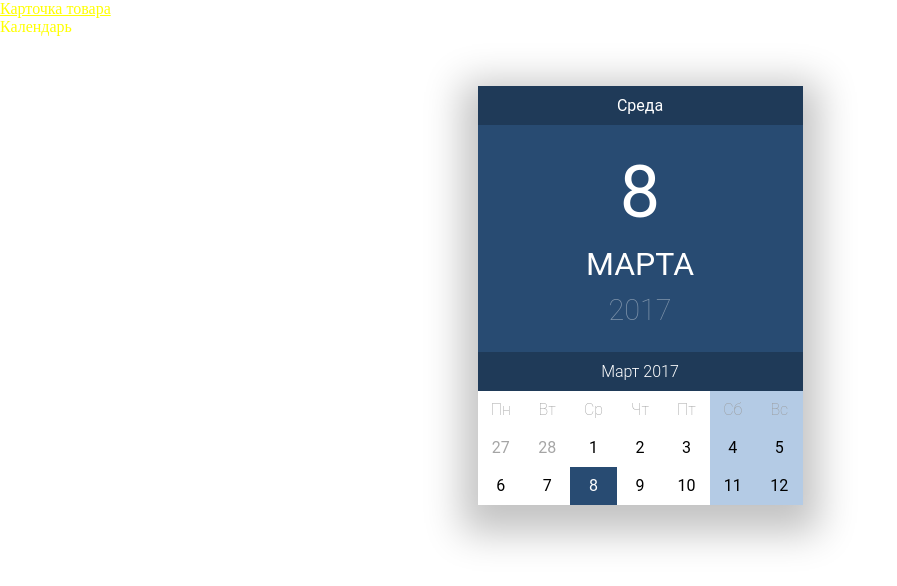
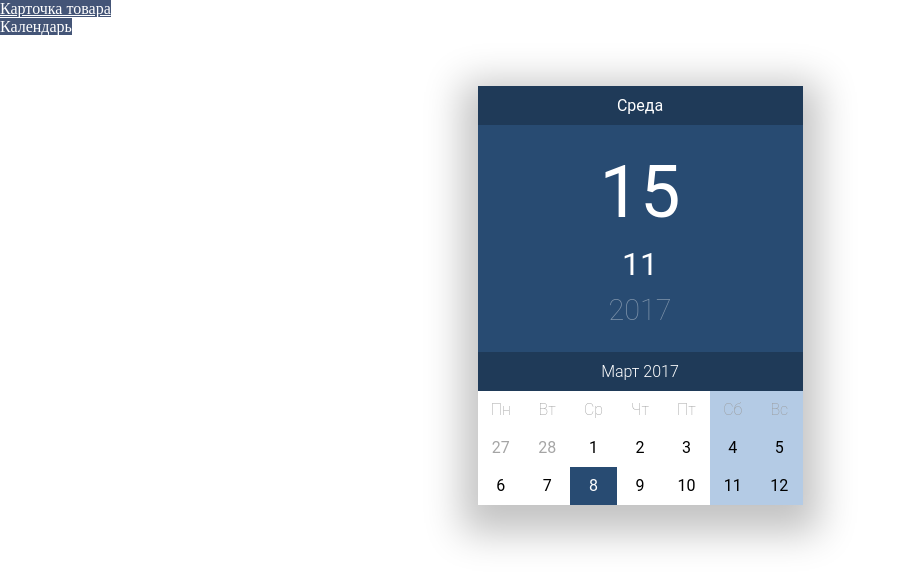
Before and after one commit to IamFenniks/react-netology, a React (Create React App) app: page /calendar in a window 1280 px wide. Shown: the top 586 px of the page, without its empty margins (0-897 px from the left). Built offline with nearby package versions, Linux system fonts and the light colour scheme; a web font is replaced by a local one.

Commit message:
Creating TopNav, +css, +refuctoring of ShopItemFinc. So ...

```diff
--- a/package.json
+++ b/package.json
@@ -6,6 +6,7 @@
     "@testing-library/jest-dom": "^5.16.5",
     "@testing-library/react": "^13.4.0",
     "@testing-library/user-event": "^13.5.0",
+    "moment": "^2.29.4",
     "prop-types": "^15.8.1",
     "react": "^18.2.0",
     "react-dom": "^18.2.0",
--- a/src/App.css
+++ b/src/App.css
@@ -573,5 +573,6 @@ button:hover {
     z-index: 100;
 }
 .top_nav a{
-  color: yellow !important;
+  color: #fff !important;
+  background-color: #457;
 }
--- a/src/App.js
+++ b/src/App.js
@@ -14,9 +14,9 @@ function App() {
     price: 399,
     currency: '£'
   }
-  const now = new Date(2017, 2, 8);
+  const now = new Date();
 
-
+// debugger
   return (
     <div className='wrapper'>
       <TopNav />
--- a/src/components/func/Calendar.jsx
+++ b/src/components/func/Calendar.jsx
@@ -1,14 +1,26 @@
 import React from "react";
 import './../../App.css';
+import moment from 'moment';
+
+window.moment = moment;
+
+moment.updateLocale('ru', {week: {dow: 1}})
+const startWeek = moment().startOf('month').startOf('week');
+const endWeek = moment().endOf('month').endOf('week');
+
+console.log(startWeek.format('YYYY.MM.DD'));
+console.log(endWeek.format('YYYY.MM.dd'));
 
 const Calendar = (props) => {
+    // debugger
+
     return (
         <div className="ui-datepicker">
             <div className="ui-datepicker-material-header">
                 <div className="ui-datepicker-material-day">Среда</div>
                 <div className="ui-datepicker-material-date">
-                    <div className="ui-datepicker-material-day-num">8</div>
-                    <div className="ui-datepicker-material-month">Марта</div>
+                    <div className="ui-datepicker-material-day-num">{props.date.getDate()}</div>
+                    <div className="ui-datepicker-material-month">{props.date.getMonth()}</div>
                     <div className="ui-datepicker-material-year">2017</div>
                 </div>
             </div>
```
Also changed, not shown: 1 other file (tests, documents, lock files or other folders).
